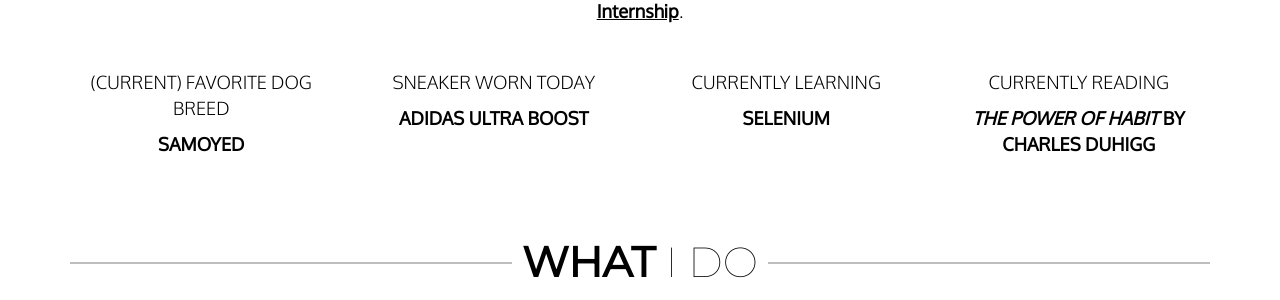
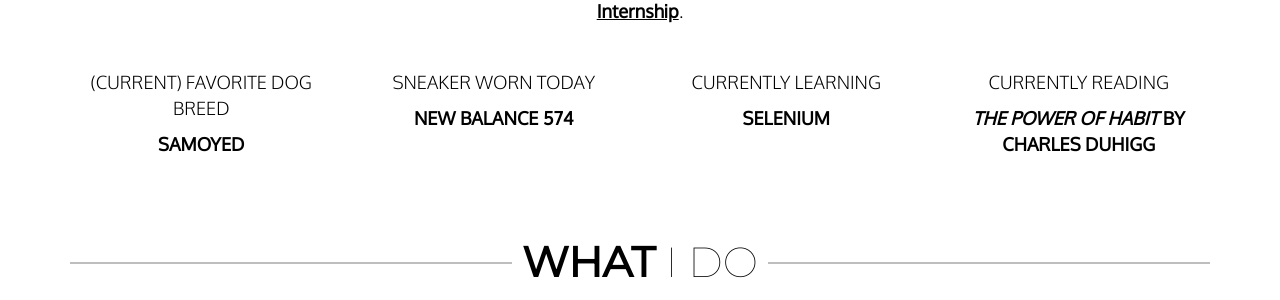
Before and after one commit to haanmiba/haanmiba.github.io, a Jekyll site: the page built from index.md, in a window 1280 px wide and 900 px high, scrolled down 1116 px. Shown: the part 154-454 px from the top of the window. Built offline with Jekyll 4.4.1, drawn with Linux system fonts in a browser that asks for light colours; nearby versions of some CDN libraries.

Commit message:
Changed sneaker in info section.

```diff
--- a/_data/about.yml
+++ b/_data/about.yml
@@ -6,7 +6,7 @@ currently:
   - action: 'seeking a'
     subject: 'Summer 2019 Summer Internship'
 dog: 'Samoyed'
-sneaker: 'Adidas Ultra Boost'
+sneaker: 'New Balance 574'
 learning: 'Selenium'
 reading:
   book: 'The Power of Habit'
```
